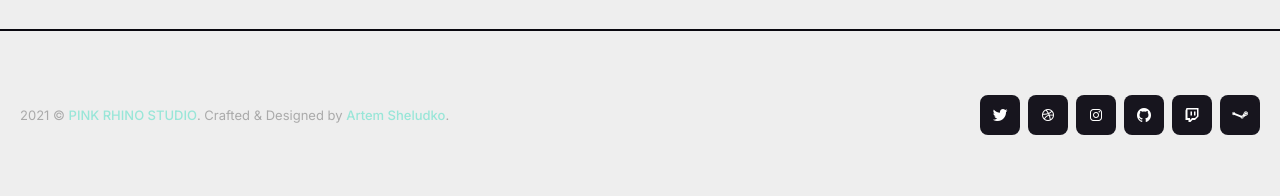
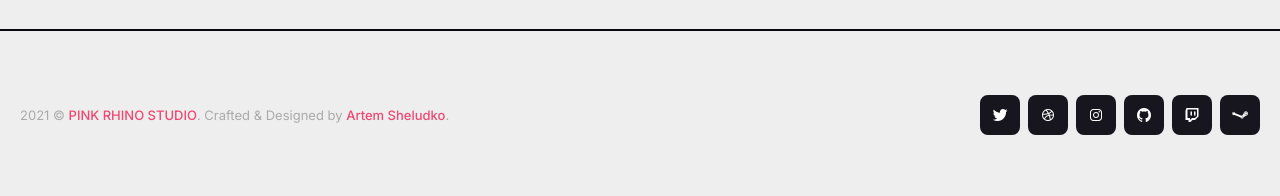
Before and after one commit to leblanck/pinkrhino, a Jekyll site: the page built from index.html, in a window 1280 px wide. Shown: the part 3200-3396 px from the top of the page. Built offline with Jekyll 4.4.1, drawn with Linux system fonts in a browser that asks for light colours; nearby versions of some CDN libraries; the list of posts is cut into pages by our own code.

Commit message:
theme change

```diff
--- a/_sass/3-modules/_footer.scss
+++ b/_sass/3-modules/_footer.scss
@@ -119,7 +119,7 @@
     color: $gray;
     &:hover {
       border-color: $brand-color;
-      color: $white;
+      color: $gray;
     }
   }
 }
@@ -199,7 +199,7 @@
   color: $gray;
   a {
     font-weight: 500;
-    color: $alt-brand-color;
+    color: $brand-color;
     &:hover {
       color: $brand-color;
     }
```
